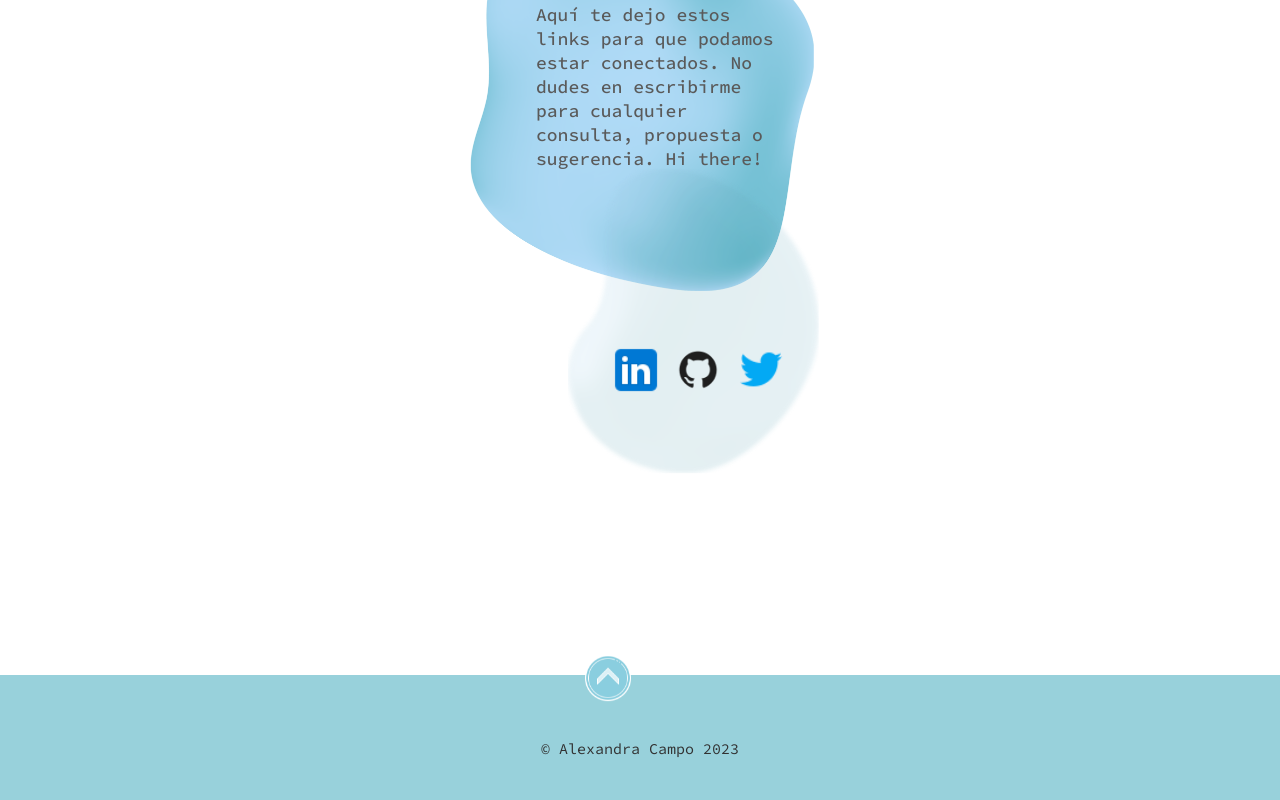
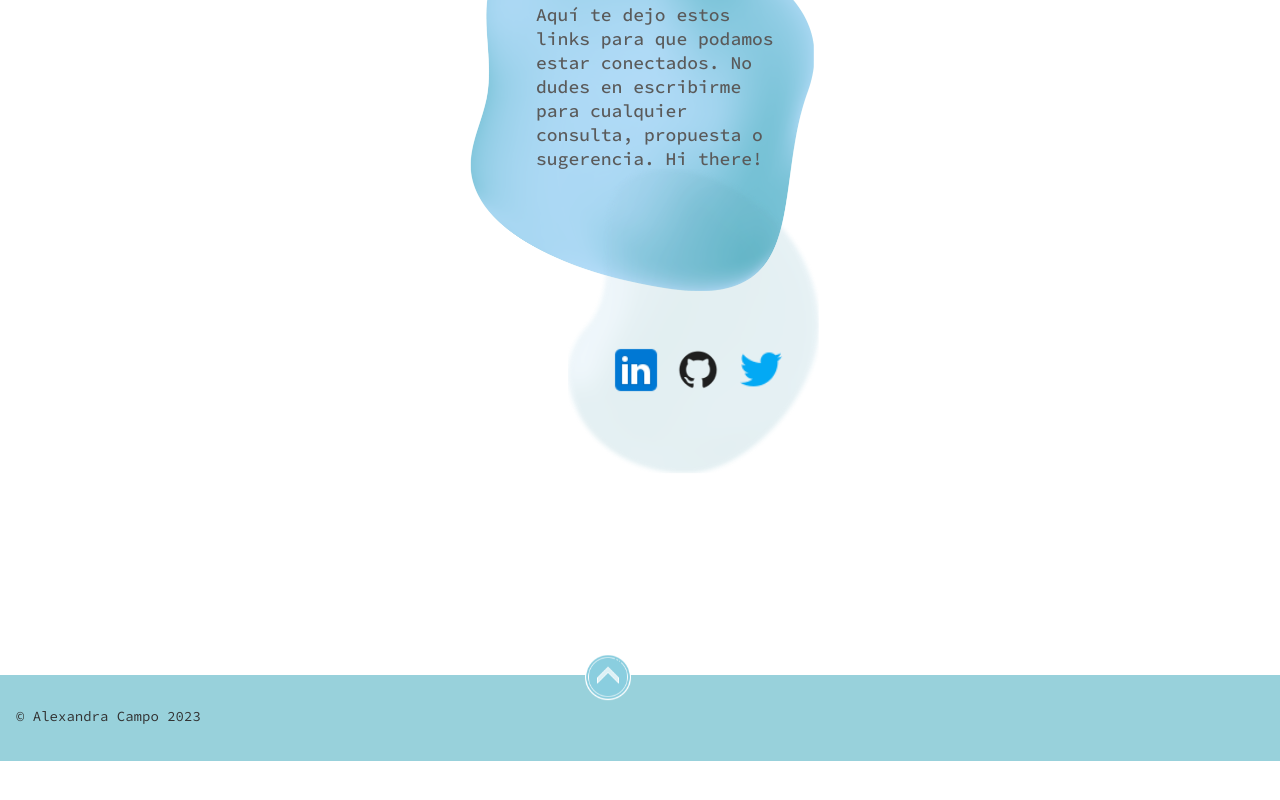
Before and after one commit to alexandracampo/alexandra-campo, a React (Create React App) app: page /#/Principal in a window 1280 px wide. Shown: the part 2693-3493 px from the top of the page. After the commit the page ends 3454 px from the top, so only its background shows below. Built offline with nearby package versions, Linux system fonts and the light colour scheme.

Commit message:
add mediaqueries tablet

```diff
--- a/src/components/Footer.jsx
+++ b/src/components/Footer.jsx
@@ -8,9 +8,9 @@ function Footer(props) {
 
     return (
         <div className={`footer ${props.theme}`}>
-            <div className='box-copy'>
-                <p className='copyright'>&copy; Alexandra Campo 2023</p>
-            </div>
+
+            <p className='copyright'>&copy; Alexandra Campo 2023</p>
+
             <AnchorLink className='link-btn' offset={() => 300} href='#aboutmeId'>
                 <img className='btn-up' src={iconUp} alt='imagen flecha arriba'></img>
             </AnchorLink>
--- a/src/components/Principal.jsx
+++ b/src/components/Principal.jsx
@@ -29,17 +29,19 @@ function Principal() {
 
 
     return (
-        <div>
+        <div >
 
             <Header
                 prop1={toggleTheme}
                 theme={`${theme}`}
             />
-            <Introduction theme={`${theme}`} />
-            <Projects theme={`${theme}`} />
-            <Technologies theme={`${theme}`} />
-            <Contact theme={`${theme}`} />
-            <Footer theme={`${theme}`} />
+            <div className='body-principal'>
+                <Introduction theme={`${theme}`} />
+                <Projects theme={`${theme}`} />
+                <Technologies theme={`${theme}`} />
+                <Contact theme={`${theme}`} />
+                <Footer theme={`${theme}`} />
+            </div>
         </div>
     );
 };
--- a/src/styles/Contact.scss
+++ b/src/styles/Contact.scss
@@ -3,7 +3,6 @@
 .contact {
   color: rgb(90, 90, 90);
   font-family: $font2;
-  height: 50%;
   overflow: hidden;
 
   .title-contact {
@@ -41,6 +40,11 @@
     margin-bottom: 1rem;
     margin: auto;
 
+    @media screen and (min-width: 768px) and (max-width: 1024px) {
+      width: 25rem;
+      height: 30rem;
+    }
+
     .text-contact {
       font-weight: 500;
       font-size: 18px;
@@ -50,6 +54,10 @@
       line-height: 1.5rem;
       top: 6rem;
       left: 1rem;
+
+      @media screen and (min-width: 768px) and (max-width: 1024px) {
+        font-size: 20px;
+      }
     }
   }
 
@@ -64,6 +72,12 @@
     width: 25rem;
     height: 20rem;
 
+    @media screen and (min-width: 768px) and (max-width: 1024px) {
+      width: 30rem;
+      height: 24rem;
+      top: -12rem;
+    }
+
     .dark {
       background-color: transparent;
     }
@@ -74,6 +88,11 @@
       bottom: -11rem;
       left: 2.8rem;
       display: inline-block;
+
+      @media screen and (min-width: 768px) and (max-width: 1024px) {
+        bottom: -13.2rem;
+        left: 4rem;
+      }
 
       .links-contact {
         text-decoration: none;
--- a/src/styles/Footer.scss
+++ b/src/styles/Footer.scss
@@ -1,29 +1,23 @@
 @import "App.scss";
 
 .footer {
-  height: 5%;
   width: 100%;
   background-color: #5ab5c59f;
   font-family: $font2;
   color: rgb(49, 49, 49);
 
-  .box-copy {
-    display: flex;
-    justify-content: center;
-    align-items: center;
-    padding-top: 4rem;
+  .copyright {
+    font-size: 14px;
+    margin-left: 1rem;
+    transform: translateY(2rem);
+  }
 
-    .copyright {
-      font-size: 15px;
-    }
-  }
   .link-btn {
-    position: relative;
-    top: -7rem;
-    left: 45%;
-
     .btn-up {
       width: 4rem;
+      position: relative;
+      top: -3rem;
+      left: 45%;
     }
   }
 }
--- a/src/styles/Header.scss
+++ b/src/styles/Header.scss
@@ -4,7 +4,7 @@
   background-color: white;
   color: $text-light;
   font-family: $font2;
-  height: 3.2rem;
+  height: 4.2rem;
   width: 100%;
   position: fixed;
   top: 0;
@@ -69,10 +69,9 @@
 
   .menu-activo {
     background-color: #60b0be;
-    margin-top: 3.2rem;
+    margin-top: 4.2rem;
     text-align: center;
     right: 0;
-    top: -1rem;
     list-style-type: none;
     animation-name: move;
     animation-duration: 2s;
@@ -80,7 +79,7 @@
 
     @keyframes move {
       0% {
-        transform: translateY(-3.2rem);
+        transform: translateY(-5.2rem);
       }
       50% {
         transform: translateY(0rem);
--- a/src/styles/Introduction.scss
+++ b/src/styles/Introduction.scss
@@ -10,6 +10,10 @@
   margin-top: 5rem;
   margin-bottom: 4rem;
 
+  @media screen and (min-width: 768px) and (max-width: 1024px) {
+    height: 70vh;
+  }
+
   .title1 {
     font-weight: 700;
     font-size: 3rem;
@@ -18,6 +22,10 @@
     overflow: hidden;
     display: inline-block;
     text-decoration: none;
+
+    @media screen and (min-width: 768px) and (max-width: 1024px) {
+      margin-bottom: 0.5rem;
+    }
 
     &:after {
       content: "";
@@ -57,6 +65,11 @@
     &__box3 {
       margin-bottom: 1.5rem;
     }
+
+    @media screen and (min-width: 768px) and (max-width: 1024px) {
+      font-size: 1.2rem;
+      margin: 1rem 4rem 0rem 4rem;
+    }
   }
 }
 
--- a/src/styles/Technologies.scss
+++ b/src/styles/Technologies.scss
@@ -51,6 +51,10 @@
 
   .text-color {
     color: #30bad3;
+  }
+
+  @media screen and (min-width: 768px) and (max-width: 1024px) {
+    font-size: 1.2rem;
   }
 
   .container-circle {
```
Also changed, not shown: src/styles/Principal.scss (+7 -0 lines).
